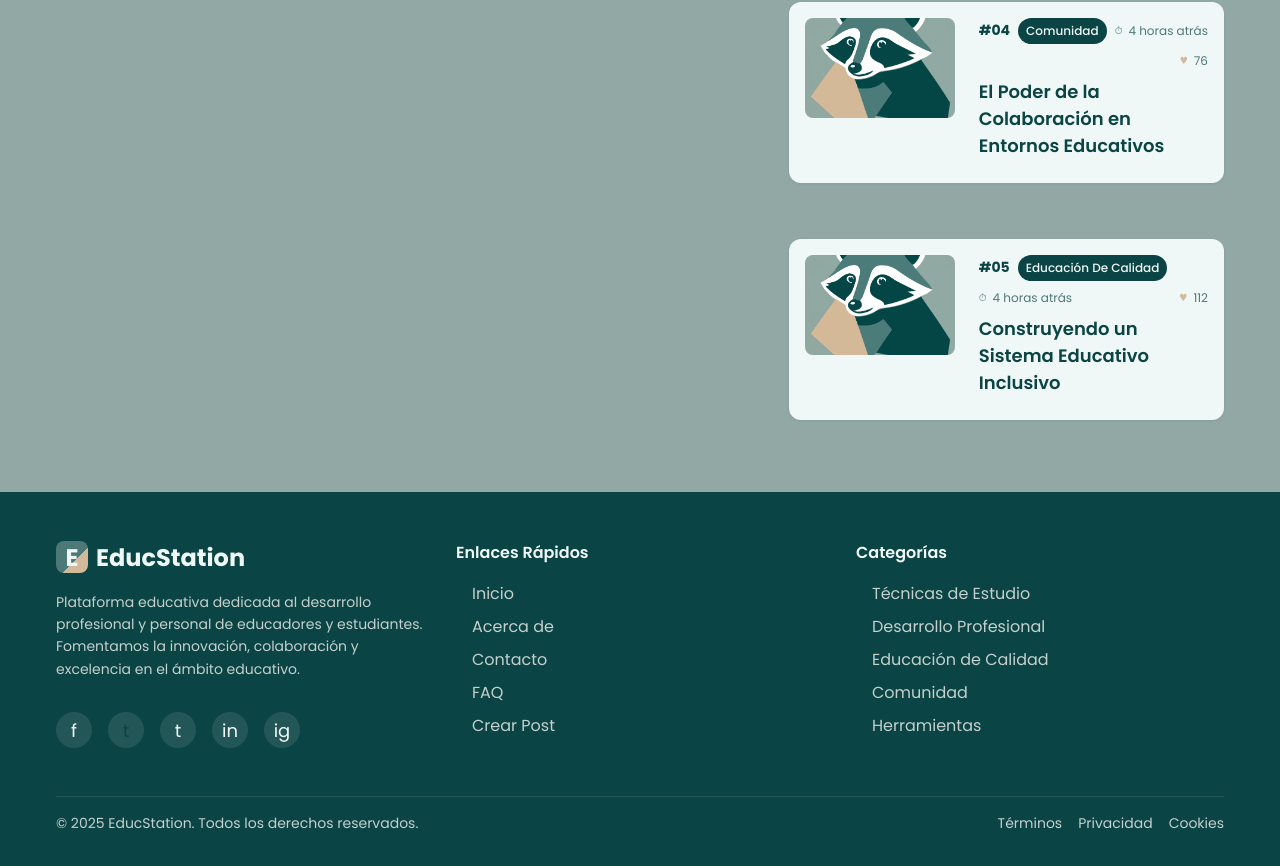
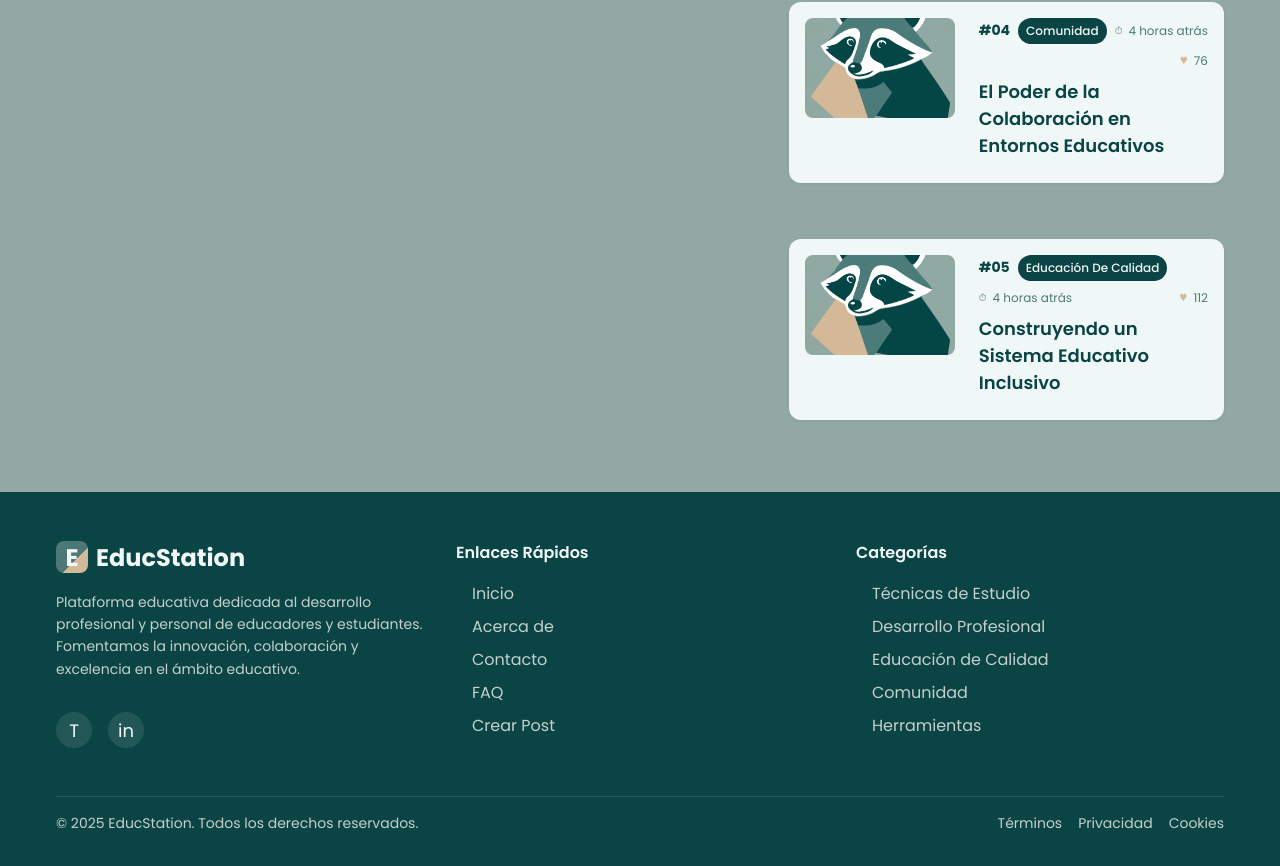
Before and after one commit to Educcorp/EducStation, a React (Create React App) app: page / in a window 1280 px wide. Shown: the part 1534-2400 px from the top of the page. Built offline with nearby package versions, Linux system fonts and the light colour scheme.

Commit message:
Update Footer.jsx

```diff
--- a/src/components/layout/Footer.jsx
+++ b/src/components/layout/Footer.jsx
@@ -81,6 +81,7 @@ const Footer = () => {
       transition: transitions.default,
       cursor: "pointer",
       fontSize: "18px",
+      color: colors.white,
       '&:hover': {
         backgroundColor: colors.secondary,
         color: colors.primary
@@ -209,11 +210,6 @@ const Footer = () => {
               excelencia en el ámbito educativo.
             </p>
             <div style={styles.social}>
-              <div
-                style={{...styles.socialIcon}}
-                onMouseEnter={(e) => e.target.style.backgroundColor = colors.secondary}
-                onMouseLeave={(e) => e.target.style.backgroundColor = "rgba(240, 248, 247, 0.1)"}
-              >f</div>
               <a
                 href="https://x.com/EducCorp" // Aquí se agrega el enlace de Twitter
                 target="_blank"
@@ -221,22 +217,15 @@ const Footer = () => {
                 style={{...styles.socialIcon}}
                 onMouseEnter={(e) => e.target.style.backgroundColor = colors.secondary}
                 onMouseLeave={(e) => e.target.style.backgroundColor = "rgba(240, 248, 247, 0.1)"}
-              >t</a>
-              <div
+              >T</a>
+              <a
+                href="https://www.linkedin.com/in/educcorp-inc-158297356/" // Aquí se agrega el enlace de Linkedin
+                target="_blank"
+                rel="noopener noreferrer"
                 style={{...styles.socialIcon}}
                 onMouseEnter={(e) => e.target.style.backgroundColor = colors.secondary}
                 onMouseLeave={(e) => e.target.style.backgroundColor = "rgba(240, 248, 247, 0.1)"}
-              >t</div>
-              <div
-                style={{...styles.socialIcon}}
-                onMouseEnter={(e) => e.target.style.backgroundColor = colors.secondary}
-                onMouseLeave={(e) => e.target.style.backgroundColor = "rgba(240, 248, 247, 0.1)"}
-              >in</div>
-              <div
-                style={{...styles.socialIcon}}
-                onMouseEnter={(e) => e.target.style.backgroundColor = colors.secondary}
-                onMouseLeave={(e) => e.target.style.backgroundColor = "rgba(240, 248, 247, 0.1)"}
-              >ig</div>
+              >in</a>
             </div>
           </div>
 
```
